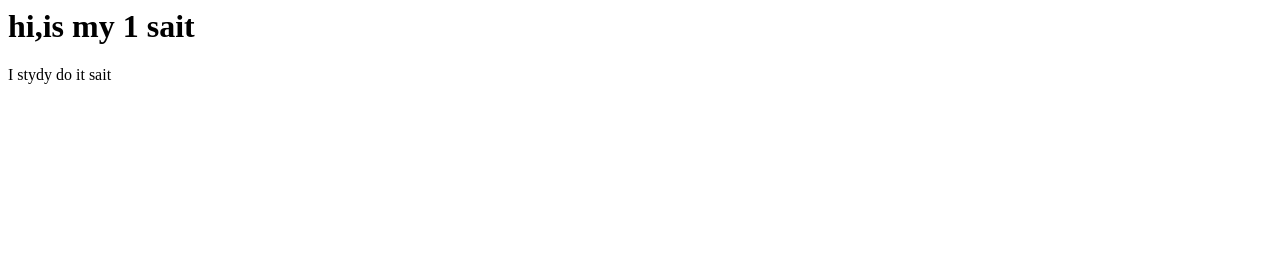
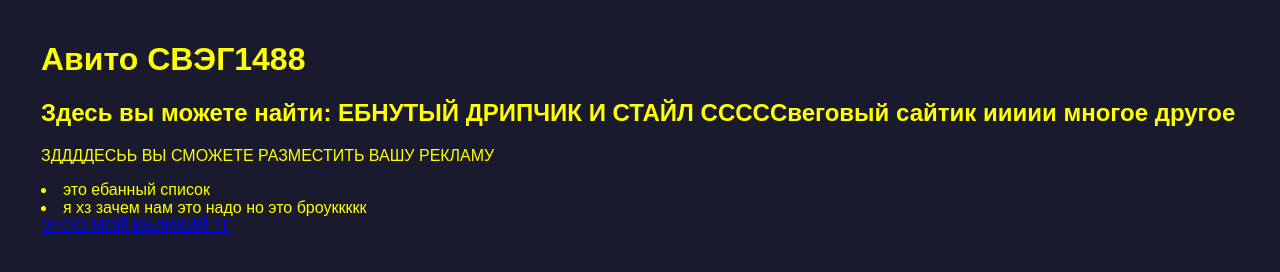
Before and after one commit to sorokingerman09-ops/German09, a plain HTML site: page index.html in a window 1280 px wide. Drawn offline with Linux system fonts and the light colour scheme.

Commit message:
Update index.html

```diff
--- a/index.html
+++ b/index.html
@@ -1,2 +1,27 @@
-<h1> hi,is my 1 sait </h1>
-<p> I stydy do it sait </p>
+<DOCTYPE html>
+<html>
+  <head>
+    <title> АВИТО ВЕЩИ СВЭГ </title>
+    <style>
+      body {
+        background: #1a1a2e;
+        color: #FFFF00;
+        font-family: Arial, sans-serif;
+        margin: 1;
+        padding: 40px;
+    </style>
+  </head>
+  <body>
+    <h1> Авито СВЭГ1488</h1>
+    <h2> Здесь вы можете найти:
+    ЕБНУТЫЙ ДРИПЧИК И СТАЙЛ
+    СССССвеговый сайтик
+    иииии многое другое</h2>
+    <p> ЗДДДДЕСЬЬ ВЫ СМОЖЕТЕ РАЗМЕСТИТЬ ВАШУ РЕКЛАМУ</p>
+    <ui>
+    <li> это ебанный список</li>
+      <li> я хз зачем нам это надо но это броуккккк</li>
+    </ui>
+    <a href="t.me/xxxfff42"> ЭТОО МОЙ ВЕЛИКИЙ ТГ</a>
+  </body>
+</html>
```
